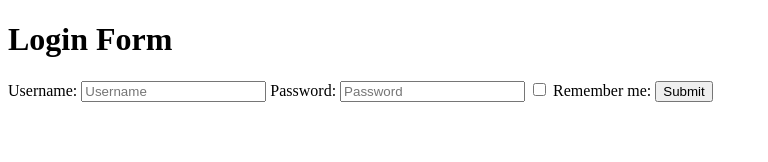
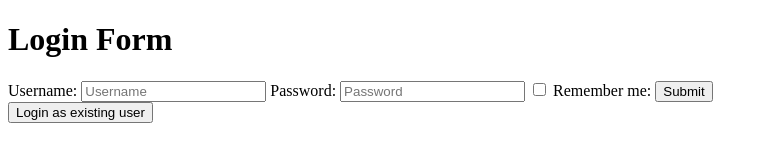
Before and after one commit to acciojob/remember-me-login-form-Ankit0315, a website: page main.html in a window 1280 px wide. Shown: the whole page, without its empty margins (0-768 px from the left). Drawn offline with Linux system fonts and the light colour scheme.

Commit message:
created a submission

```diff
--- a/main.html
+++ b/main.html
@@ -18,7 +18,7 @@
 		<label for="checkbox">Remember me:</label>
 		<input id="submit" type="submit" value="Submit">
 	</form>
-	<button id="existing" style="visibility:hidden; display:block">Login as existing user</button>
+	<button id="existing" style="display:block" >Login as existing user</button>
 
     <script type="text/javascript" src="./script.js">
 </script>
```
